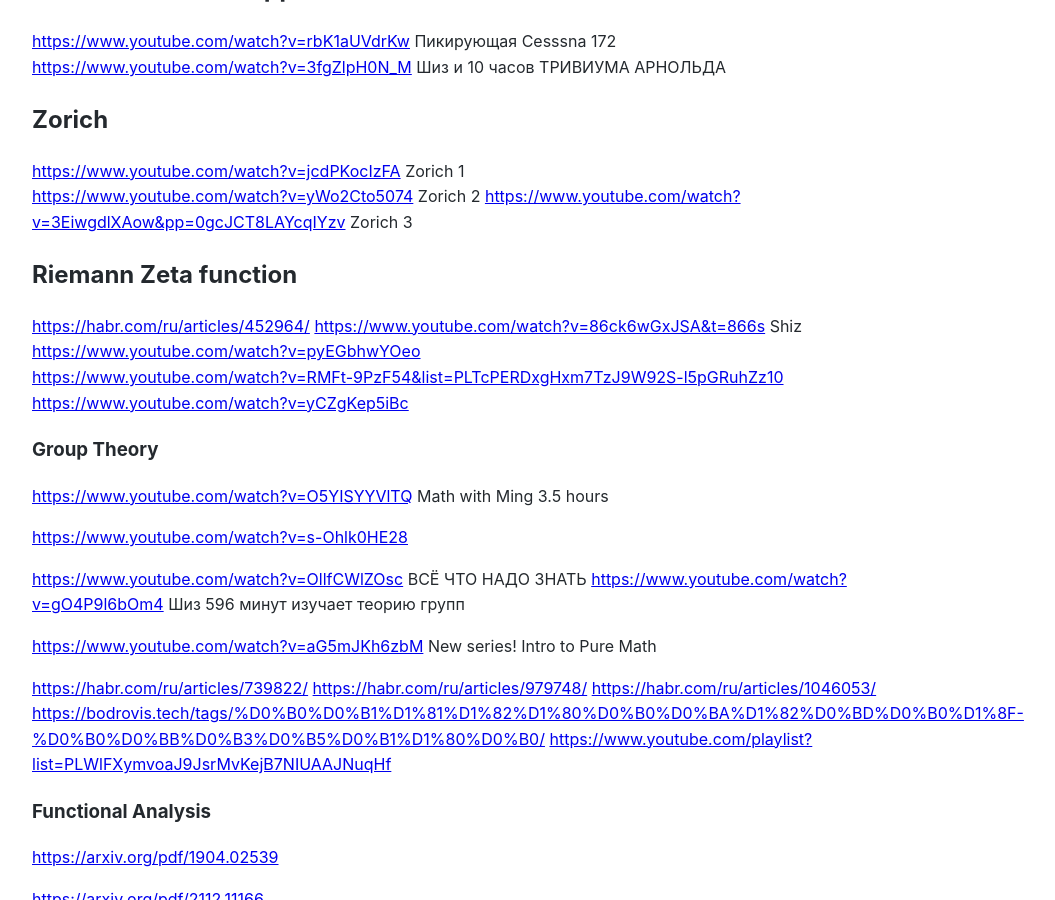
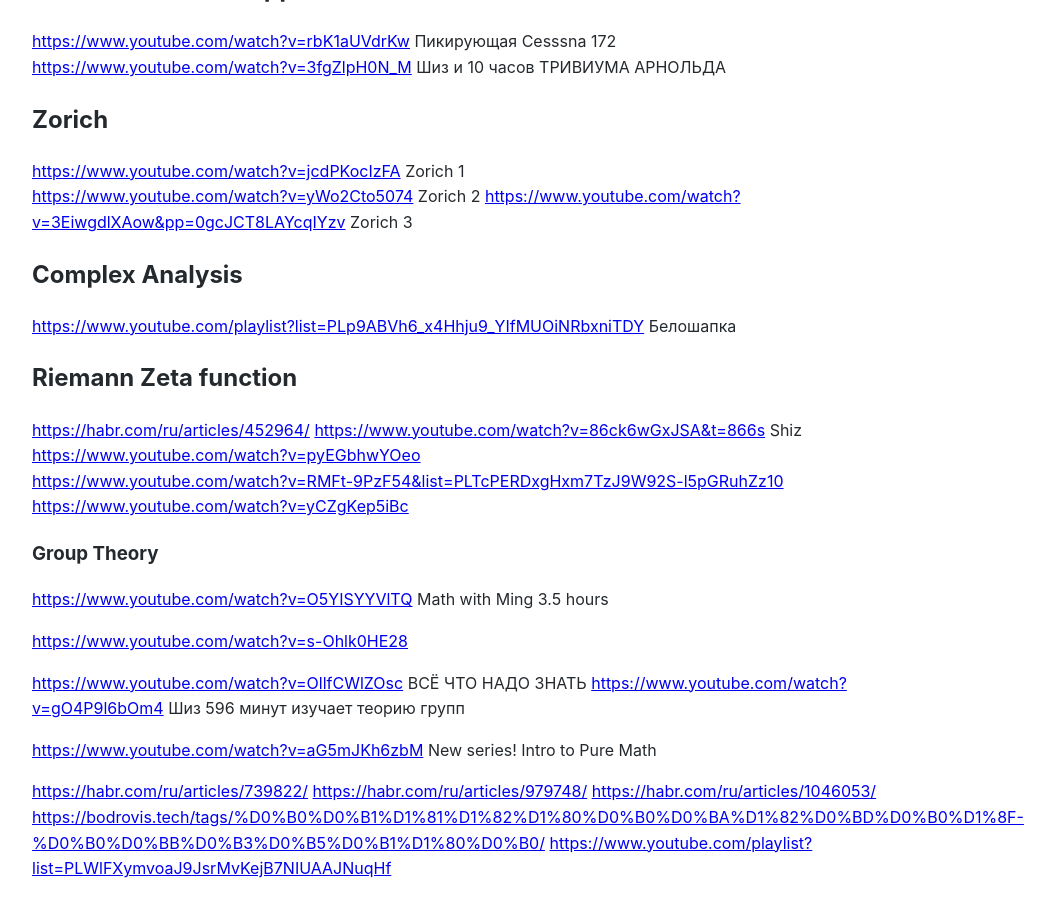
Before and after one commit to Michael-Lubinsky/michael-lubinsky.github.com, a Jekyll site: the page built from math/math.md, in a window 1280 px wide and 900 px high, scrolled down 1562 px. Shown: the whole window, without its empty margins (158-1213 px from the left). Built offline with Jekyll 4.4.1, drawn with Linux system fonts in a browser that asks for light colours; our own code applies the rules of GitHub Pages for plain Markdown files.

Commit message:
Update math.md

```diff
--- a/math/math.md
+++ b/math/math.md
@@ -84,6 +84,9 @@
 <https://www.youtube.com/watch?v=jcdPKocIzFA> Zorich 1
 <https://www.youtube.com/watch?v=yWo2Cto5074> Zorich 2
 <https://www.youtube.com/watch?v=3EiwgdlXAow&pp=0gcJCT8LAYcqIYzv> Zorich 3
+
+## Complex Analysis
+<https://www.youtube.com/playlist?list=PLp9ABVh6_x4Hhju9_YIfMUOiNRbxniTDY>  Белошапка
 
 ## Riemann Zeta function
 <https://habr.com/ru/articles/452964/>
```
